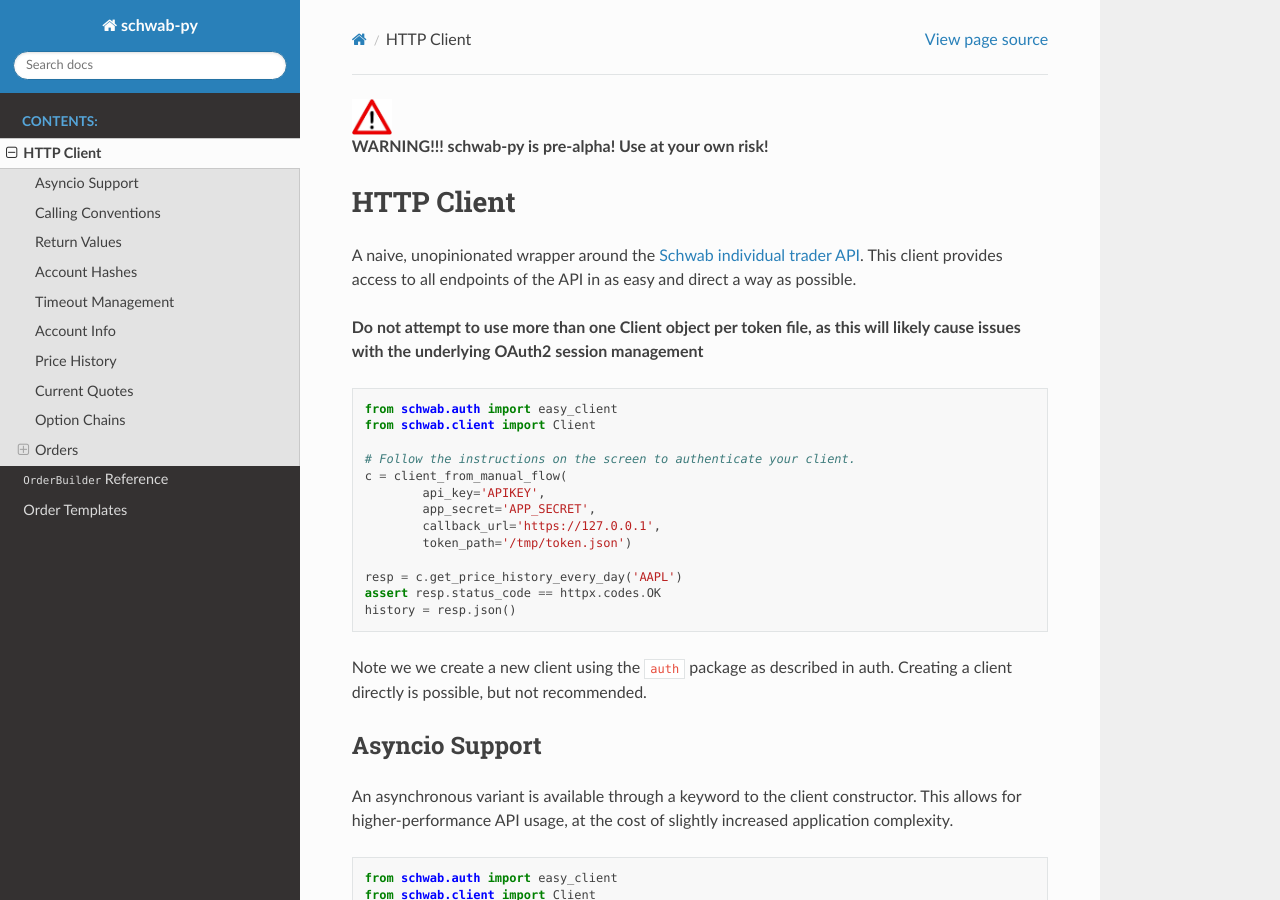
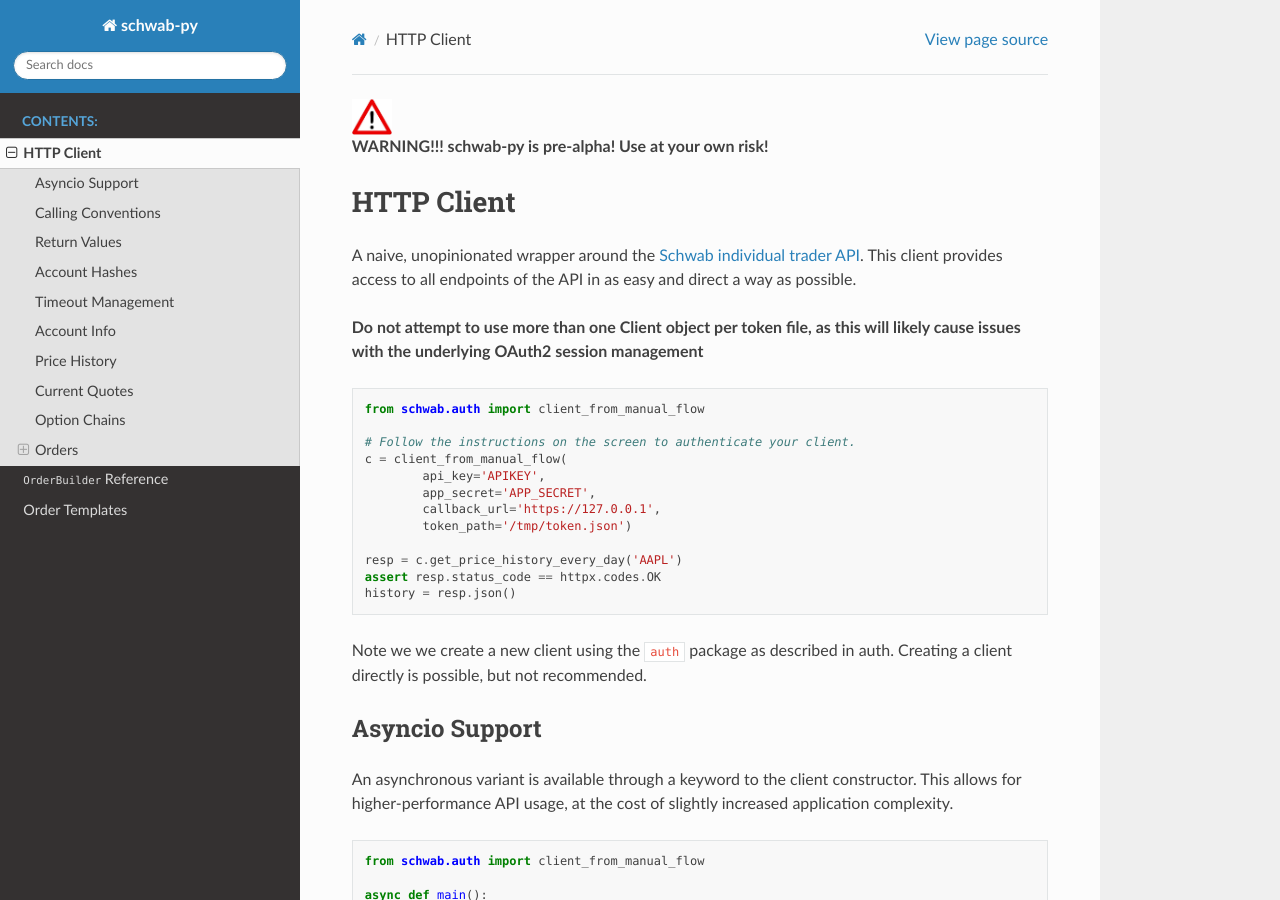
Before and after one commit to Hu1kSmash/schwab-py, a Sphinx documentation site: the page built from docs/client.rst, in a window 1280 px wide and 900 px high. Built offline with Sphinx 7.4.7 and the Read the Docs theme 2.0.0, drawn with Linux system fonts in a browser that asks for light colours.

Commit message:
Update imports for docs

```diff
--- a/docs/client.rst
+++ b/docs/client.rst
@@ -26,8 +26,7 @@
 
 .. code-block:: python
 
-  from schwab.auth import easy_client
-  from schwab.client import Client
+  from schwab.auth import client_from_manual_flow
 
   # Follow the instructions on the screen to authenticate your client.
   c = client_from_manual_flow(
@@ -53,8 +52,7 @@
 
 .. code-block:: python
 
-  from schwab.auth import easy_client
-  from schwab.client import Client
+  from schwab.auth import client_from_manual_flow
 
   async def main():
       c = easy_client(
```
